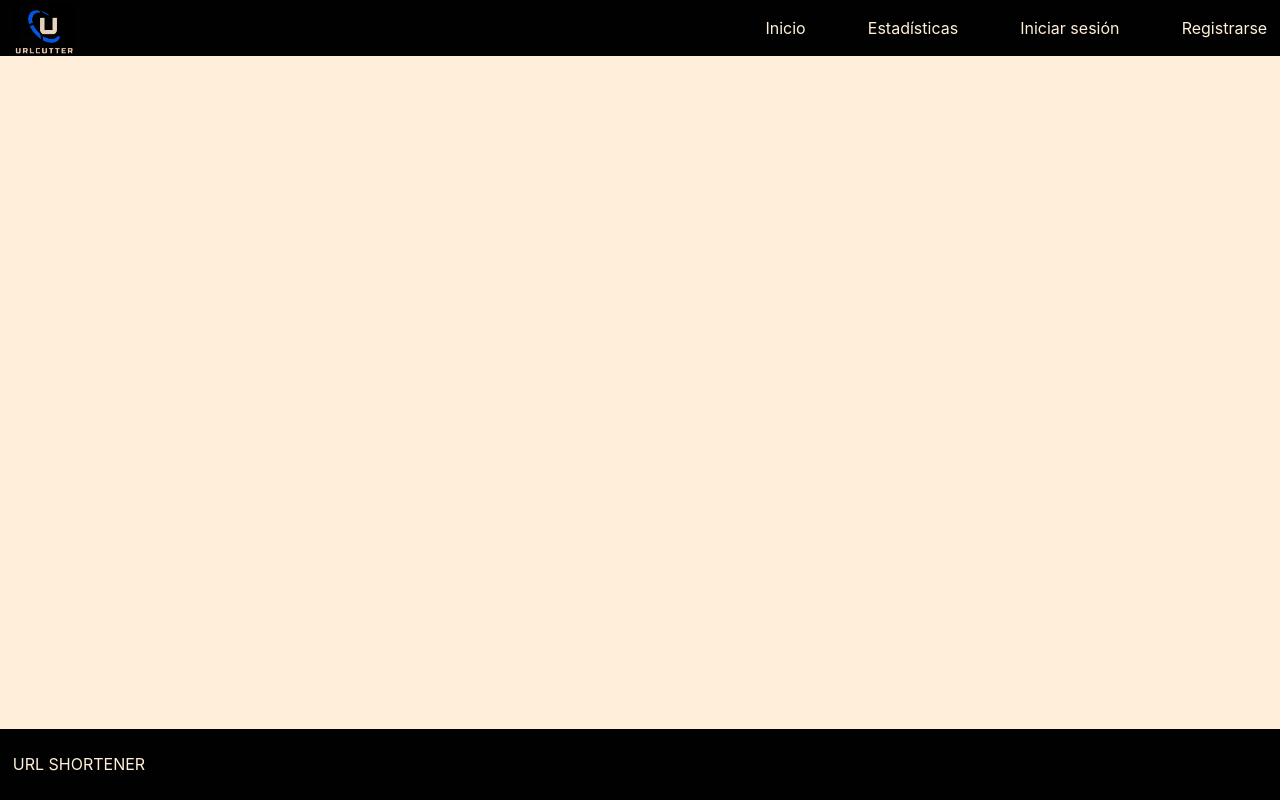
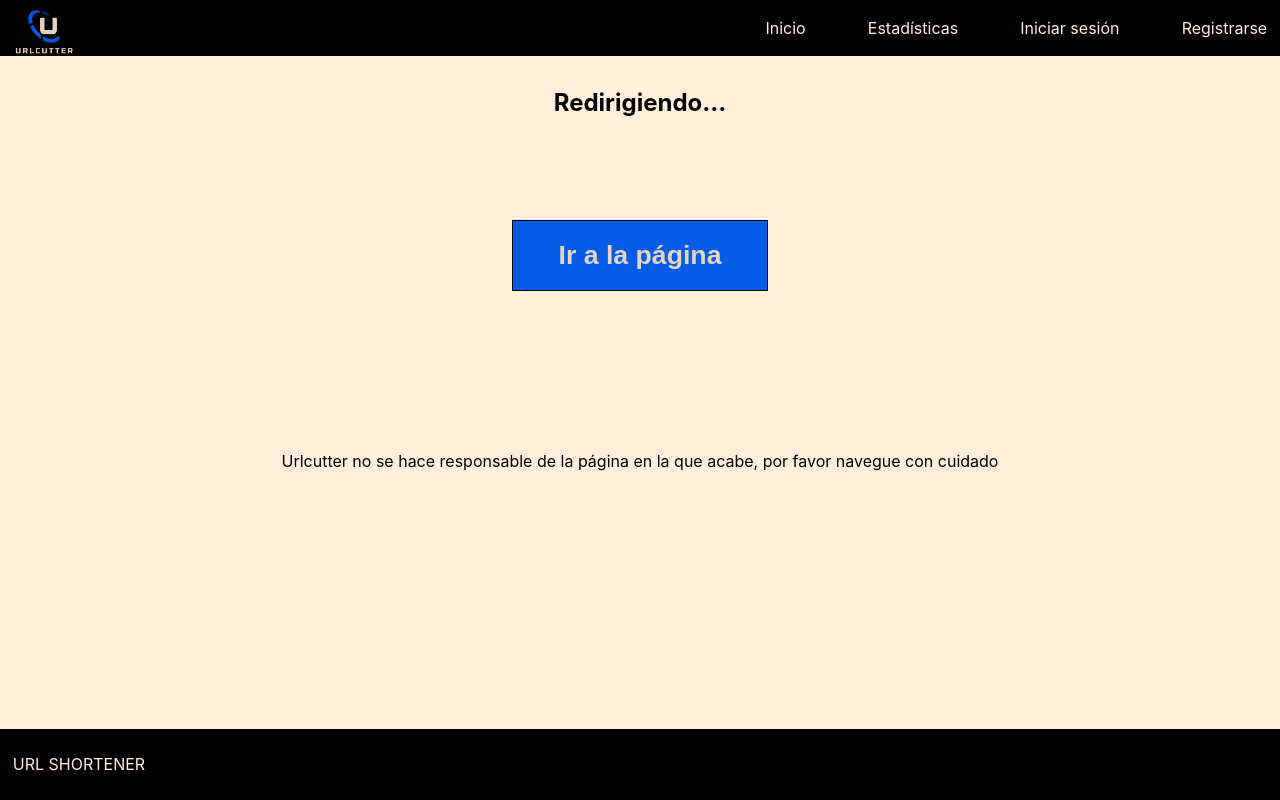
Before and after one commit to FabioChP/PFC_Fabio_Chamorro, a React (Create React App) app in the folder frontend/url-shortener/: page /redirect/1 in a window 1280 px wide. Built offline with nearby package versions, Linux system fonts and the light colour scheme; no server answers.

Commit message:
Añadido contador de clicks
Ahora al entrar en la página por el redirect, se añade 1 al número de clicks en la base de datos

```diff
--- /dev/null
+++ b/frontend/url-shortener/src/sites/redirect/redirect.css
@@ -0,0 +1,18 @@
+.redirect-title {
+    margin-top: 2.5%;
+    margin-bottom: 5%;
+}
+
+.redirect-button {
+    background-color: #065ce7;
+    border: 1px solid #010101;
+    color: #e5d5c4;
+    font-weight: bold;
+    width: 20%;
+    margin-top: 3%;
+    padding: 1.5%;
+}
+
+.redirect-legal-text {
+    margin-top: 12.5%;
+}
--- a/frontend/url-shortener/src/sites/redirect/redirect.js
+++ b/frontend/url-shortener/src/sites/redirect/redirect.js
@@ -1,21 +1,30 @@
 import axios from "axios";
 import { useState } from "react";
 import { useNavigate, useParams } from "react-router-dom";
+import "./redirect.css"
 
 
 
 export default function Redirect() {
 
-    const [url, setUrl] = useState("");
+    const[url, setUrl] = useState("")
     const params =useParams();
 
-    axios.get("http://localhost:8000/redirect/"+params.url).then((response) => {
-        setUrl(response.data.old_url);
-        window.location.href = url
-    }). catch((error) => {
-        console.log(error)
-    })
+    function onClickRedirect() {
+        axios.get("http://localhost:8000/redirect/"+params.url).then((response) => {
+            window.location.href = response.data.old_url
+            setUrl(response.data.old_url)
+        }). catch((error) => {
+            console.log(error)
+        })
+    }
+
 
     return <>
+        <h2 className="redirect-title">Redirigiendo...</h2>
+
+       <button className="redirect-button" onClick={onClickRedirect}> <h1>Ir a la página</h1></button>
+
+       <p className="redirect-legal-text">Urlcutter no se hace responsable de la página en la que acabe, por favor navegue con cuidado</p>
     </>
 }
```
Also changed, not shown: 1 other file (tests, documents, lock files or other folders).
